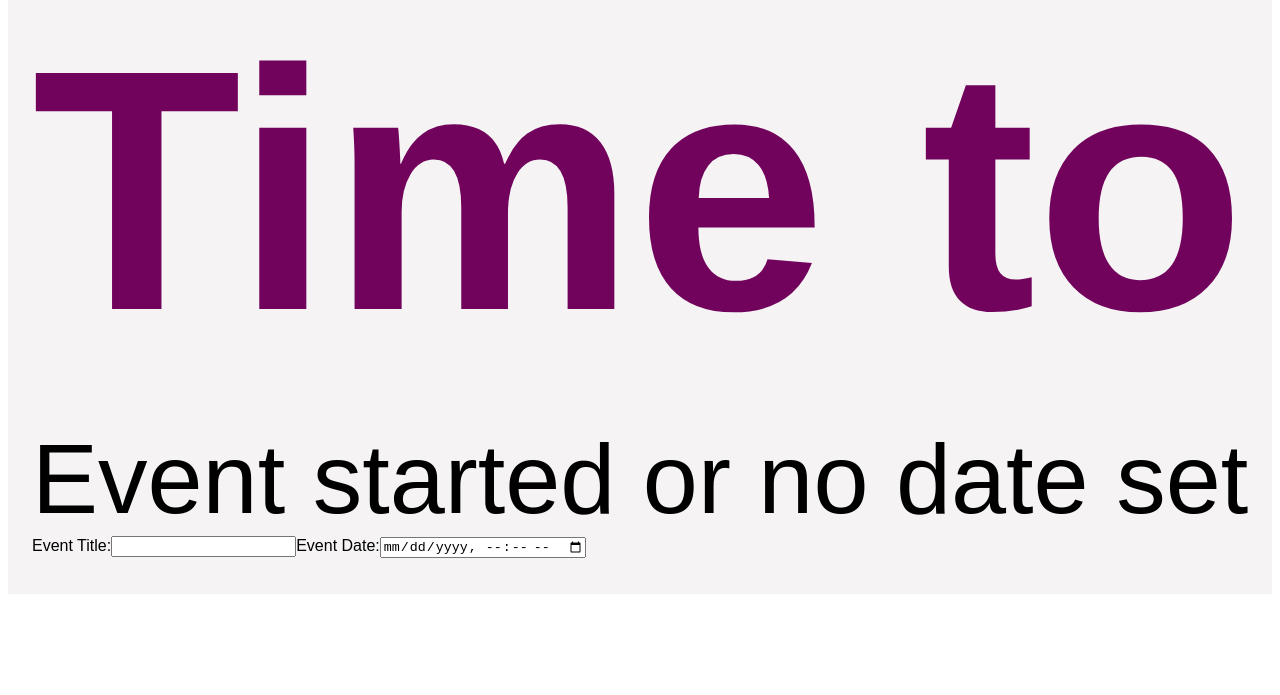
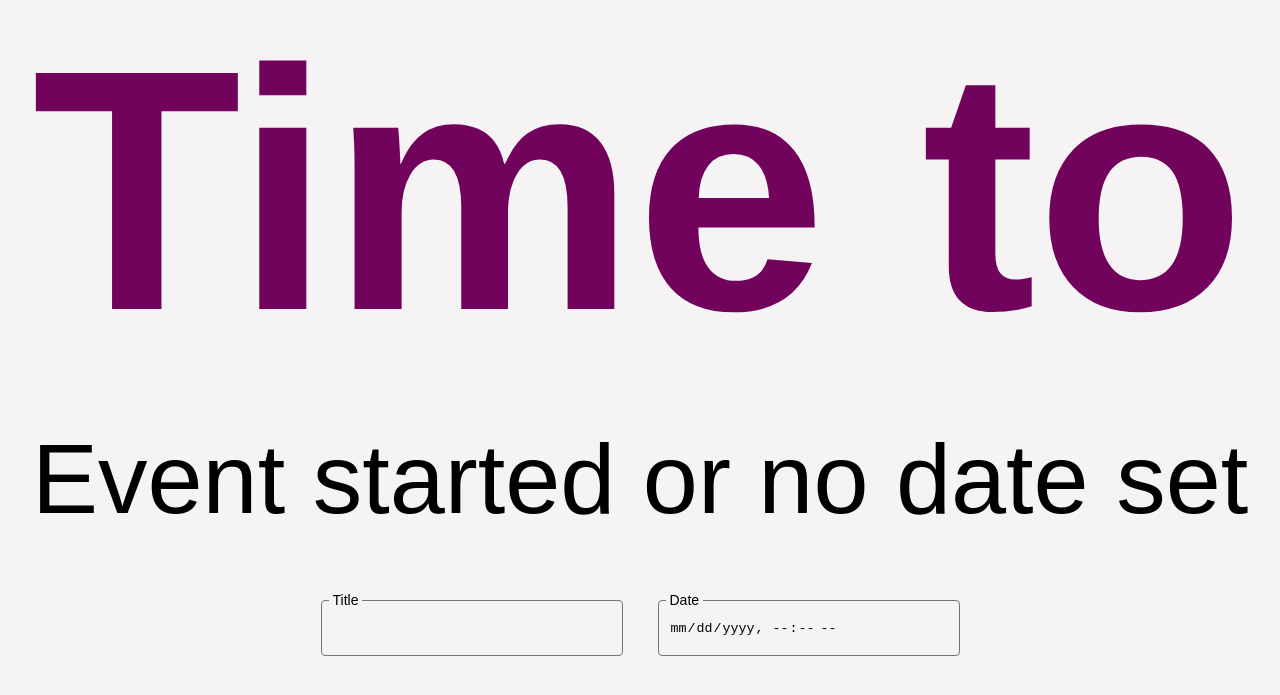
Before and after one commit to MathewsFranco/angular-countdown-app, an Angular app: page / in a window 1280 px wide. Shown: the part 113-808 px from the top of the page. Built offline with nearby package versions, Linux system fonts and the light colour scheme; a small style sheet from the web is missing; a web font is replaced by a local one.

Commit message:
💄 fix form styling

```diff
--- a/src/app/app.component.scss
+++ b/src/app/app.component.scss
@@ -2,5 +2,4 @@
 
 .container {
   padding: 64px 24px 36px;
-  background-color: $brand-gray;
 }
--- a/src/app/components/form/form.component.html
+++ b/src/app/components/form/form.component.html
@@ -1,8 +1,12 @@
-<form>
-  <label>Event Title:</label>
-  <input [(ngModel)]="countdown.eventTitle" (ngModelChange)="countdown.setTitle($event)" name="title" />
+<div class="container">
+  <div class="input-container">
+    <label>Title</label>
+    <input [(ngModel)]="countdown.eventTitle" (ngModelChange)="countdown.setTitle($event)" name="title" />
+  </div>
 
-  <label>Event Date:</label>
-  <input type="datetime-local" [(ngModel)]="countdown.eventDate" [min]="minDate"
-    (ngModelChange)="countdown.setDate($event)" name="date" />
-</form>
+  <div class="input-container" (click)="openPicker()">
+    <label>Date</label>
+    <input #dateInput type="datetime-local" [(ngModel)]="countdown.eventDate" [min]="minDate"
+      (ngModelChange)="countdown.setDate($event)" name="date" />
+  </div>
+</div>
--- a/src/app/components/form/form.component.scss
+++ b/src/app/components/form/form.component.scss
@@ -0,0 +1,44 @@
+@use '../../../styles.scss' as *;
+
+input {
+  width: 278px;
+  height: 54px;
+  border-radius: 4px;
+  border: 1px solid $gray-400;
+  background-color: $brand-gray;
+  padding: 0 11px;
+}
+
+input::-webkit-calendar-picker-indicator {
+  display: none;
+  pointer-events: none;
+}
+
+/* For Firefox (to hide the dropdown arrow) */
+.date-wrapper input::-moz-focus-inner {
+  border: 0;
+}
+
+label {
+  font-size: 14px;
+  line-height: 150%;
+  letter-spacing: 0%;
+  position: absolute;
+  top: -10px;
+  left: 8px;
+  background-color: $brand-gray;
+  padding: 0 4px;
+  z-index: 2;
+}
+
+.input-container {
+  position: relative;
+}
+
+.container {
+  display: flex;
+  align-items: center;
+  justify-content: center;
+  gap: 49px 35px;
+  flex-wrap: wrap;
+}
--- a/src/app/components/form/form.component.ts
+++ b/src/app/components/form/form.component.ts
@@ -1,4 +1,5 @@
-import { Component } from '@angular/core'
+import { Component, ElementRef, ViewChild } from '@angular/core'
+
 import { CountdownStateService } from '../../services/countdown-state.service'
 import { FormsModule } from '@angular/forms'
 
@@ -7,11 +8,23 @@ import { FormsModule } from '@angular/forms'
   standalone: true,
   imports: [FormsModule],
   templateUrl: './form.component.html',
+  styleUrl: './form.component.scss',
 })
 export class FormComponent {
+  @ViewChild('dateInput', { static: true })
+  dateInput!: ElementRef<HTMLInputElement>
   constructor(public countdown: CountdownStateService) {}
 
   get minDate() {
     return new Date().toISOString().slice(0, 16)
   }
+
+  openPicker() {
+    const input = this.dateInput.nativeElement
+    if (typeof input.showPicker === 'function') {
+      input.showPicker()
+    } else {
+      input.focus()
+    }
+  }
 }
--- a/src/styles.scss
+++ b/src/styles.scss
@@ -13,4 +13,5 @@ $brand-gray: #f5f3f3;
 body {
   font-family: var(--font-main);
   font-weight: 400;
+  background-color: $brand-gray;
 }
```
